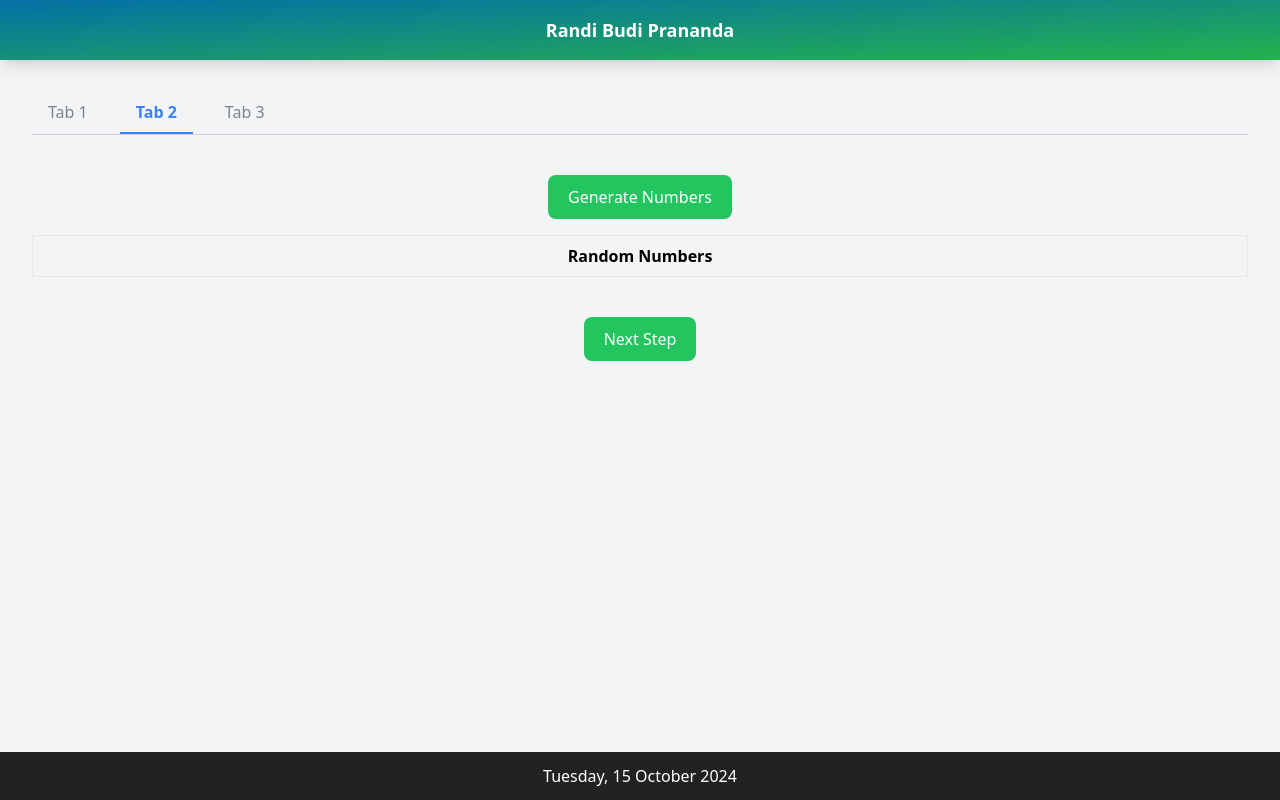
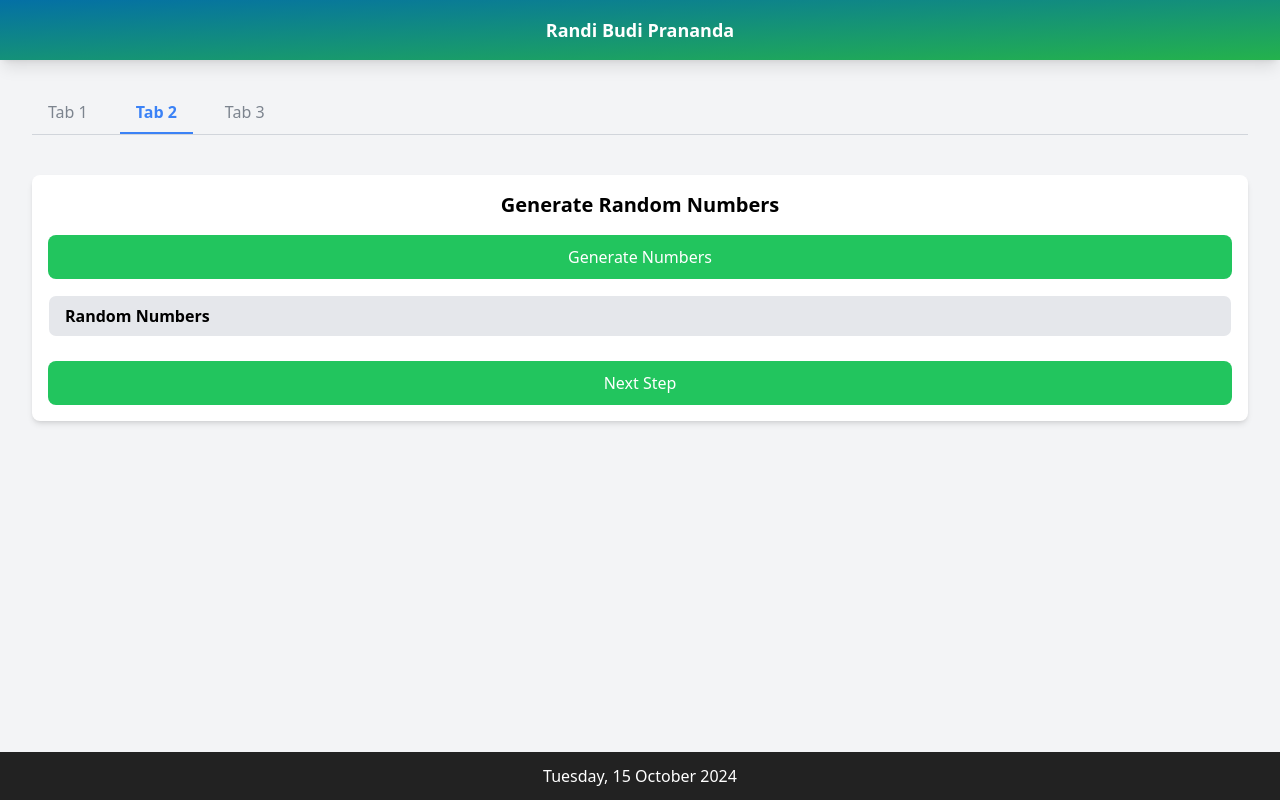
Before and after one commit to RandiTriedCoding/s247-react-test, a React (Vite) app: page / in a window 1280 px wide. Both pictures are taken after typing "5" into the empty fields and a click on the button "Submit". Built offline with nearby package versions, Linux system fonts and the light colour scheme.

Commit message:
style(tab2): improve layout and update error message

```diff
--- a/src/components/Tab2.jsx
+++ b/src/components/Tab2.jsx
@@ -14,7 +14,7 @@ const Tab2 = ({ disabled, inputNumber, onNext }) => {
 
   const handleNext = () => {
     if (numbers.length === 0) {
-      setError("You must generate number first");
+      setError("You must generate numbers first");
       return;
     }
     onNext(numbers);
@@ -25,26 +25,29 @@ const Tab2 = ({ disabled, inputNumber, onNext }) => {
   }
 
   return (
-    <div className="tab-section">
-      <Button onClick={handleClick}>Generate Numbers</Button>
-      <table className="table-auto w-full mt-4">
-        <thead>
+    <div className="tab-section p-4 rounded-lg shadow-md bg-white">
+      <h2 className="text-xl font-bold mb-4">Generate Random Numbers</h2>
+      <Button onClick={handleClick} className="w-full mb-4">
+        Generate Numbers
+      </Button>
+      <table className="table-auto w-full border border-gray-300 rounded-lg overflow-hidden">
+        <thead className="bg-gray-200">
           <tr>
-            <th className="border px-4 py-2">Random Numbers</th>
+            <th className="border px-4 py-2 text-left">Random Numbers</th>
           </tr>
         </thead>
         <tbody>
           {numbers.map((num, idx) => (
-            <tr key={idx}>
+            <tr key={idx} className="hover:bg-gray-100">
               <td className="border px-4 py-2">{num}</td>
             </tr>
           ))}
         </tbody>
       </table>
-      <Button onClick={handleNext} className="mt-10">
+      <Button onClick={handleNext} className="mt-6 w-full">
         Next Step
       </Button>
-      {error && <p className="text-red-500">{error}</p>}
+      {error && <p className="text-red-500 mt-2">{error}</p>}
     </div>
   );
 };
```
